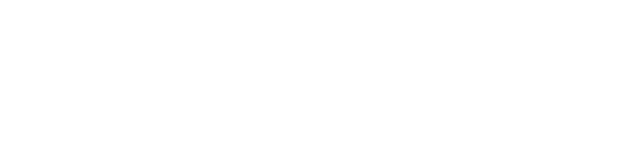
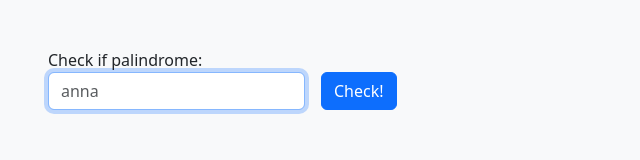
Before and after one commit to carloeusebi/js-paliedispari, a plain HTML site: page index.html in a window 1280 px wide. Shown: the whole page, without its empty margins (0-640 px from the left). Drawn offline with nearby package versions, Linux system fonts and the light colour scheme.

Commit message:
Added palindrome markup

```diff
--- a/index.html
+++ b/index.html
@@ -14,7 +14,17 @@
 </head>
 
 <body>
+    <main class="vh-100 bg-light p-5">
+        <div class="d-flex align-items-end">
+            <div class="mb-3">
+                <label for="palindrome-input">Check if palindrome:</label>
+                <input type="text" class="form-control" id="palindrome-input" placeholder="anna" autofocus>
+            </div>
+            <button type="button" class="btn btn-primary ms-3 mb-3" id="palindrome-button">Check!</button>
+            <p class="palindrome-result"></p>
+        </div>
 
+    </main>
 </body>
 
 </html>
```
